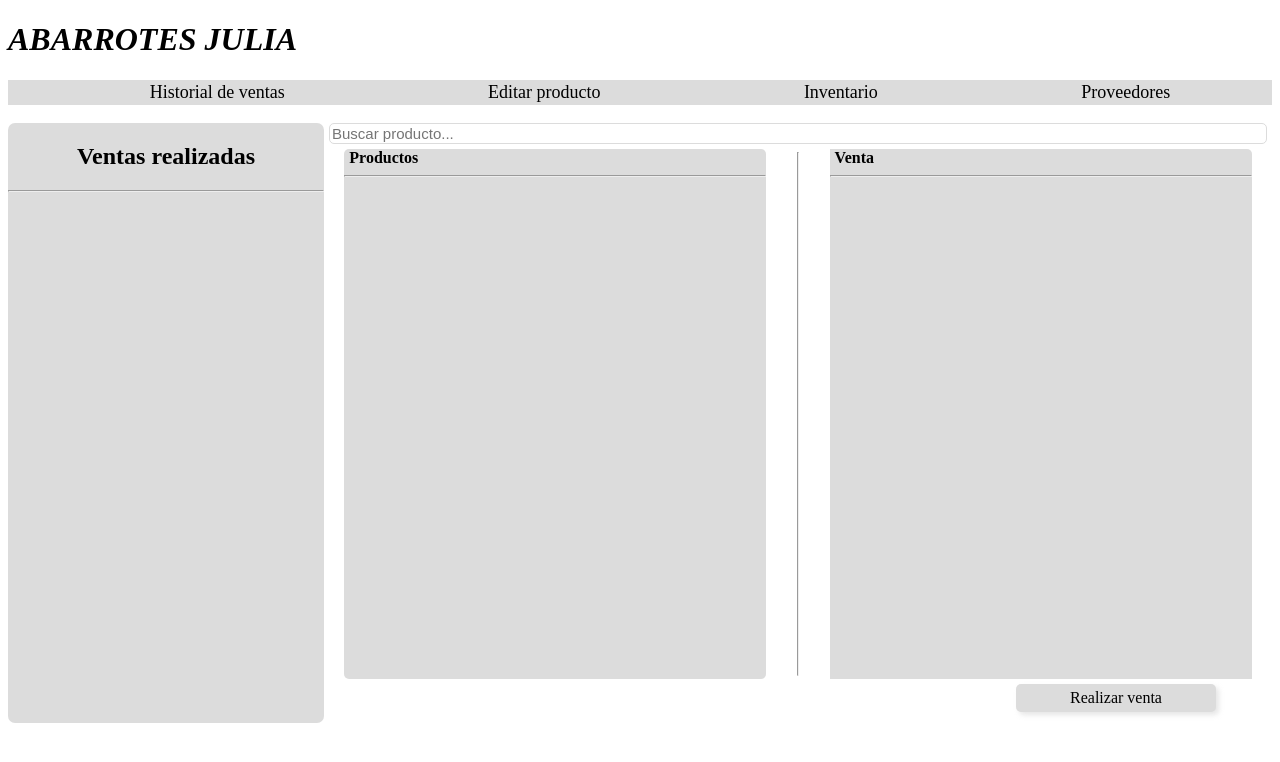
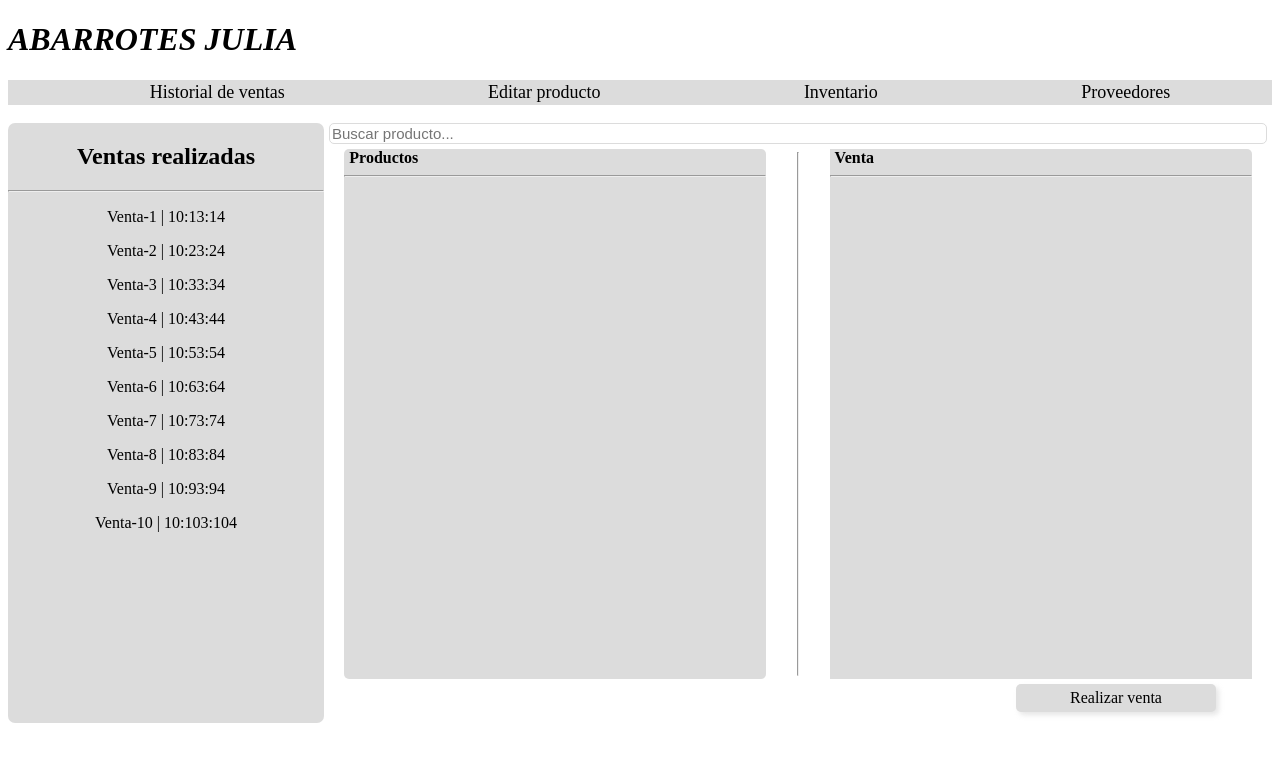
Before and after one commit to RafaVT8/Tienda, a plain HTML site: page index.html in a window 1280 px wide. Drawn offline with Linux system fonts and the light colour scheme.

Commit message:
Se agrego el archivo para el codigo js y se provo

```diff
--- /dev/null
+++ b/codigo.js
@@ -0,0 +1,10 @@
+let historial = document.querySelector('.h-ventas');
+//console.log(historial);
+for (let i = 1; i <= 10; i++) {
+
+    let venta = document.createElement('p');
+    let node = document.createTextNode(`Venta-${i} | 10:${i}3:${i}4`);
+    venta.appendChild(node);
+    historial.appendChild(venta);
+
+}
--- a/index.html
+++ b/index.html
@@ -44,7 +44,7 @@
             </section>
         </article>
     </div>
-
+    <script src="codigo.js" type="text/javascript"></script>
 </body>
 
 </html>
```
